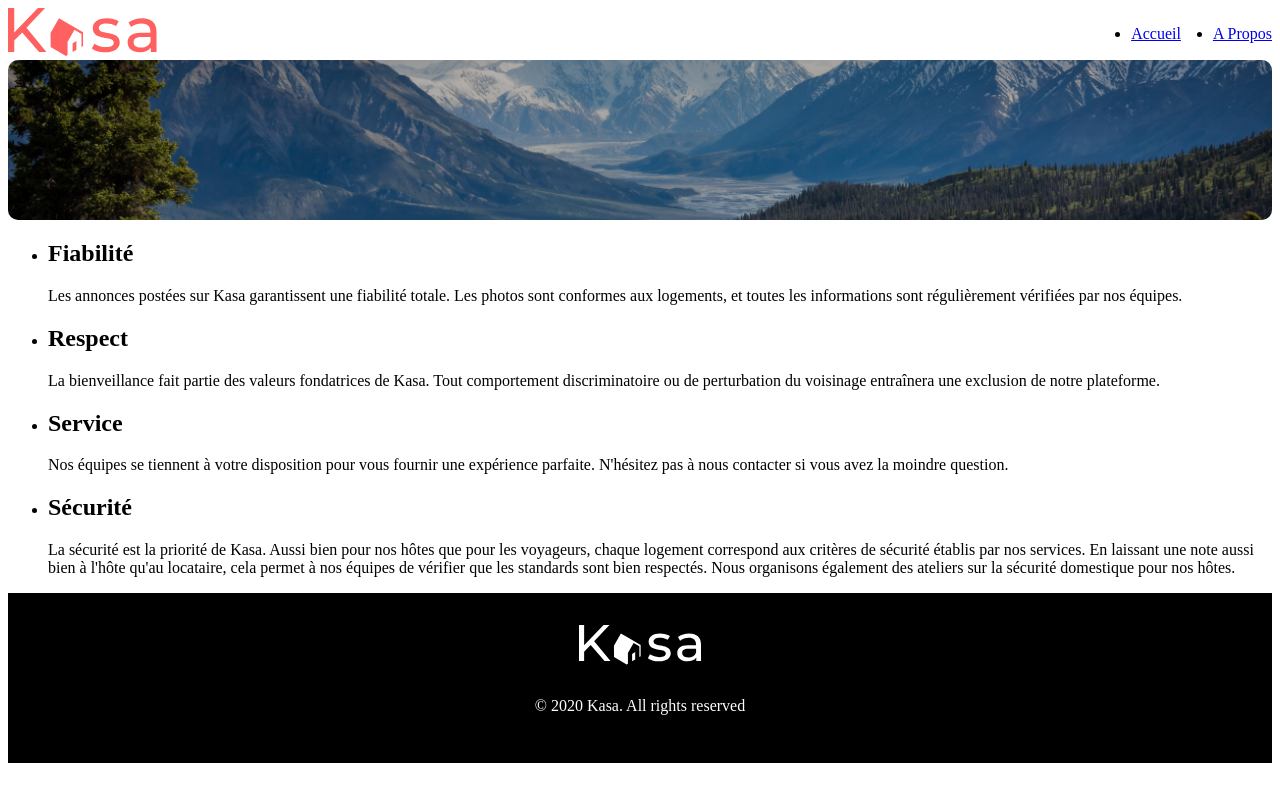
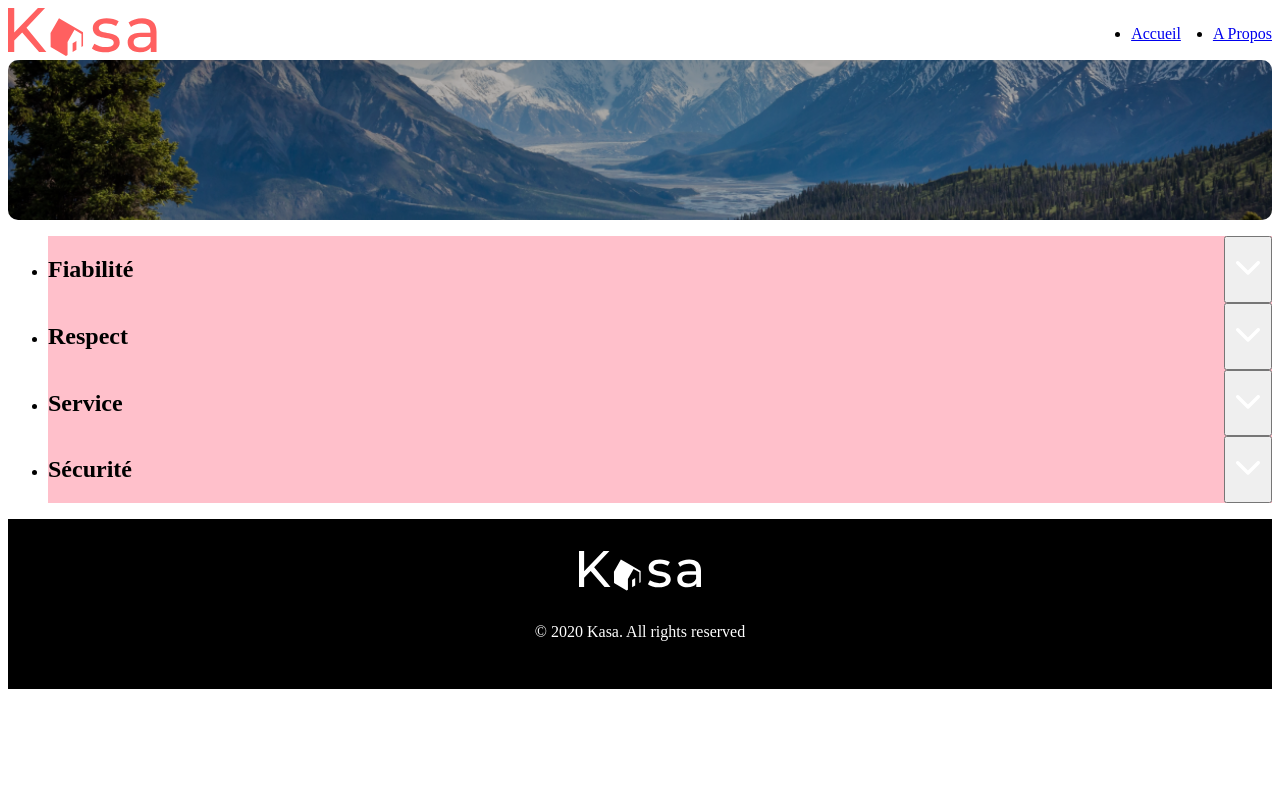
Before and after one commit to ThomasCharuel/kasa, a React (Create React App) app: page /about in a window 1280 px wide. Built offline with nearby package versions, Linux system fonts and the light colour scheme.

Commit message:
Implement basic CSS for about sections

```diff
--- a/src/components/Collapse/index.jsx
+++ b/src/components/Collapse/index.jsx
@@ -1,12 +1,20 @@
-import React from 'react';
+import React, { useState } from 'react';
 import PropTypes from 'prop-types';
 import styles from './index.module.scss';
+import AngleDown from '../../assets/angle-down.svg';
 
-function Collapse({ title, children }) {
+function Collapse({ title, children, isCollapsedInit = true }) {
+  const [isCollapsed, setIsCollapsed] = useState(isCollapsedInit);
+
   return (
-    <article className={styles.collapse}>
-      <h2 className={styles.collapse__title}>{title}</h2>
-      <div className={styles.collapse__content}>{children}</div>
+    <article className={styles.collapse + (!isCollapsed ? ` ${styles.active}` : '')}>
+      <header className={styles.collapse__header}>
+        <h2 className={styles.collapse__title}>{title}</h2>
+        <button onClick={() => setIsCollapsed(!isCollapsed)}>
+          <img src={AngleDown} className={styles.collapse__icon} />
+        </button>
+      </header>
+      {!isCollapsed && <div className={styles.collapse__content}>{children}</div>}
     </article>
   );
 }
@@ -14,6 +22,7 @@ function Collapse({ title, children }) {
 Collapse.propTypes = {
   title: PropTypes.string.isRequired,
   children: PropTypes.element.isRequired,
+  isCollapsedInit: PropTypes.bool,
 };
 
 export default Collapse;
--- a/src/components/Collapse/index.module.scss
+++ b/src/components/Collapse/index.module.scss
@@ -1,3 +1,13 @@
 .collapse {
+  &__header {
+    display: flex;
+    justify-content: space-between;
+    background-color: pink;
+  }
 
+  &.active &{
+    &__icon {
+      transform: rotate(180deg);
+    }
+  }
 }
```
Also changed, not shown: src/assets/angle-down.svg (added).
